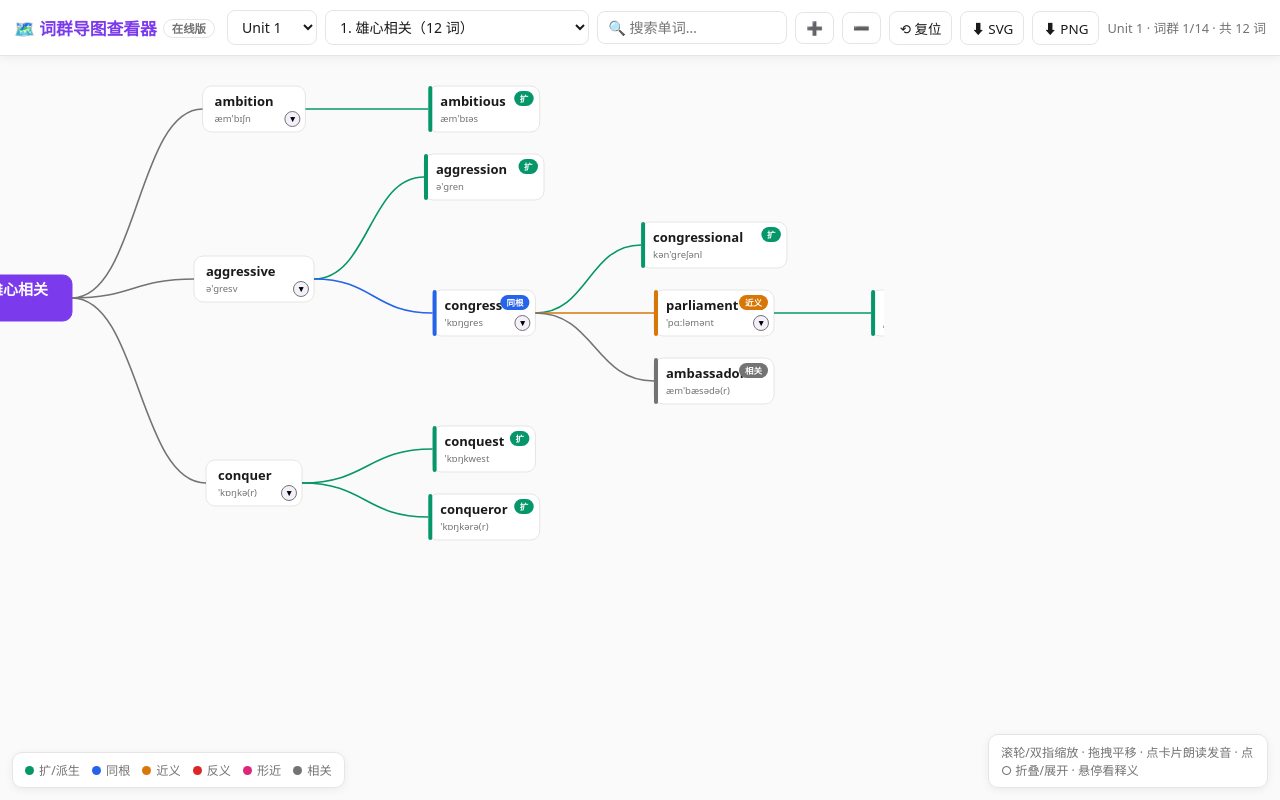
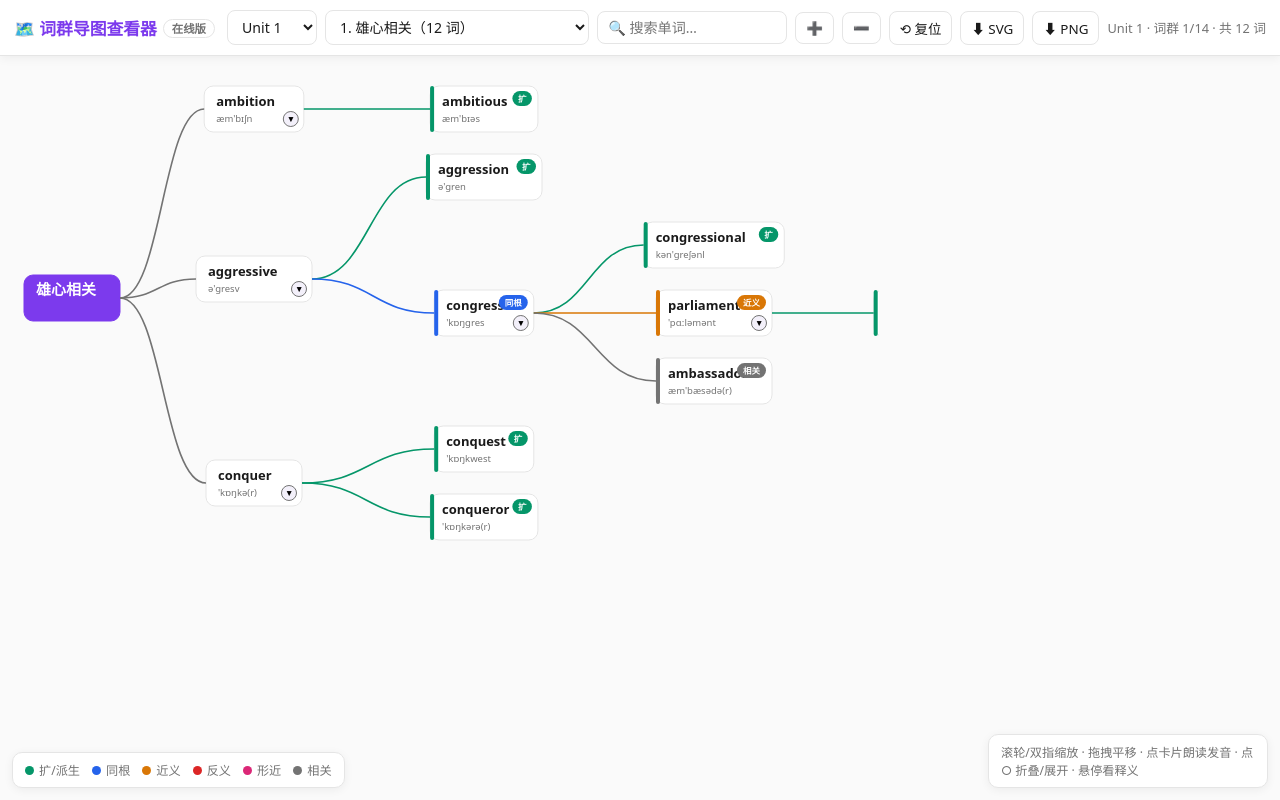
Before and after one commit to Adrian0314/cet6-cihui-shuati, a plain HTML site: page word-maps-viewer-offline.html in a window 1280 px wide. Drawn offline with Linux system fonts and the light colour scheme.

Commit message:
fix: 词群导图查看器根节点卡片左缘越界被画布裁剪——词群名(如「优秀的相关」)只剩半边;根节点中心改为PAD+卡片宽/2并对齐左缘,nodeWidth按中文/全角14.5px每字估算;遍历173词群验证0越界

```diff
--- a/word-maps-viewer-offline.html
+++ b/word-maps-viewer-offline.html
@@ -237,9 +237,11 @@ function speak(word){
   }catch(e){}
 }
 function nodeWidth(node){
-  var n = String(node.word || '').length;
-  var w = Math.max(96, n * 8.6 + 34);
-  return Math.min(w, 210);
+  var s = String(node.word || '');
+  // 中文/全角字符按 14.5px/字估算，半角按 8.2px/字估算（根节点 15px 字号也能放下）
+  var cjk = (s.match(/[\u3000-\u303f\u4e00-\u9fff\uff00-\uffef]/g) || []).length;
+  var w = Math.max(96, (s.length - cjk) * 8.2 + cjk * 14.5 + 34);
+  return Math.min(w, 230);
 }
 function hasKids(n){ return n.children && n.children.length > 0; }
 function isCollapsed(n){ return collapsed.has(n); }
@@ -301,7 +303,10 @@ function render(){
   placeTree(roots, PAD + COL_W, PAD);
   var size = treeSize(roots);
   // 根节点（词群名）放在最左侧
-  var rootNode = { word: g.group_name, phonetic:'', meaning:'', pos:'', relation:'', children: roots, _x: PAD, _y: PAD + size.h / 2 - ROW_H / 2 - GAP };
+  var rootNode = { word: g.group_name, phonetic:'', meaning:'', pos:'', relation:'', children: roots };
+  // 根节点卡片左缘对齐 PAD：中心 x = PAD + 卡片宽/2，避免卡片/文字被画布左边界裁掉（此前"优秀的相关"只剩半边）
+  rootNode._x = PAD + nodeWidth(rootNode) / 2;
+  rootNode._y = PAD + size.h / 2 - ROW_H / 2 - GAP;
   var contentW = Math.max(size.w, COL_W + nodeWidth(rootNode) + 40);
   var contentH = size.h + 40;
   svg.setAttribute('width', contentW);
```
Also changed, not shown: word-maps-viewer.html (+9 -4 lines).
